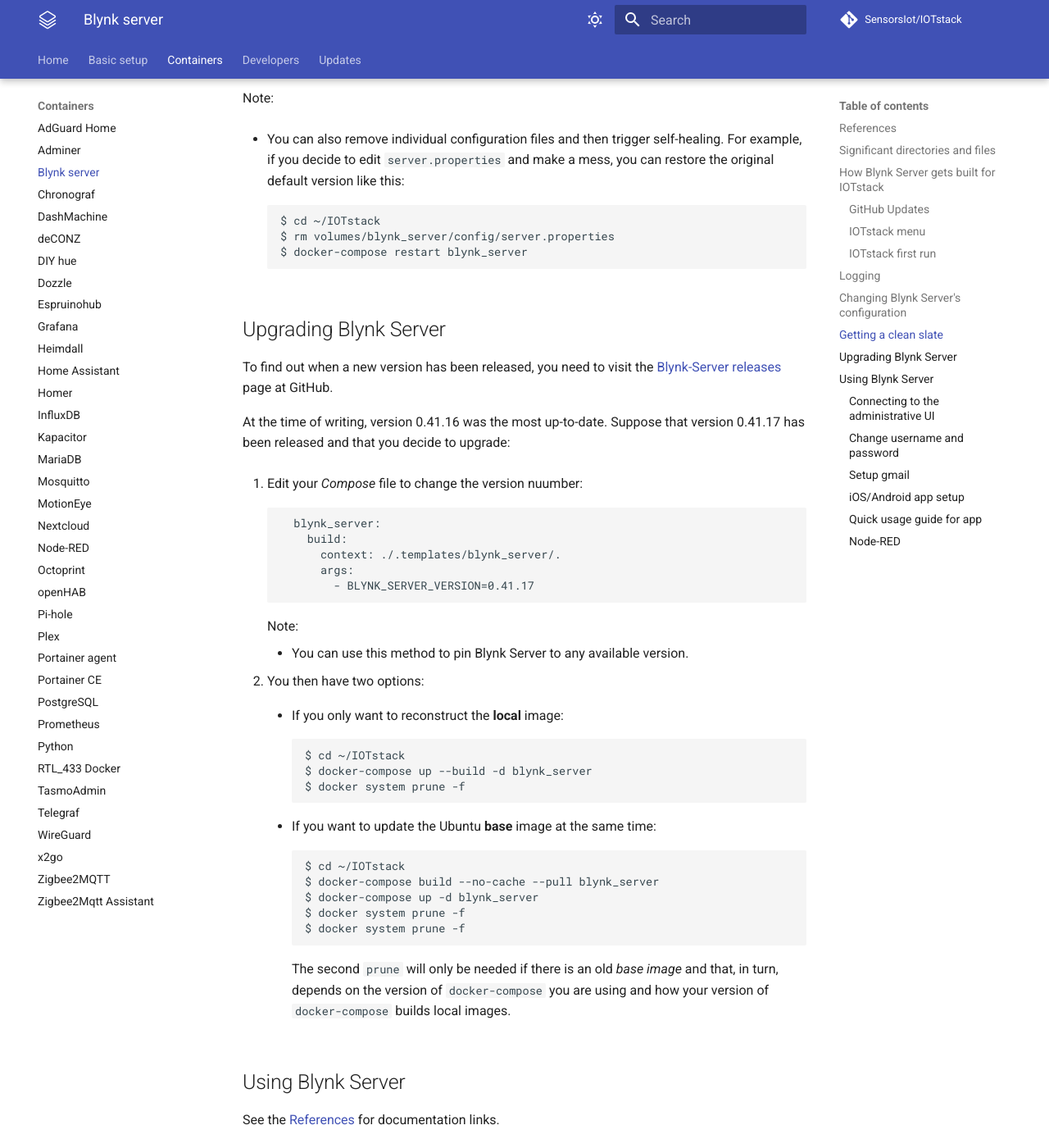
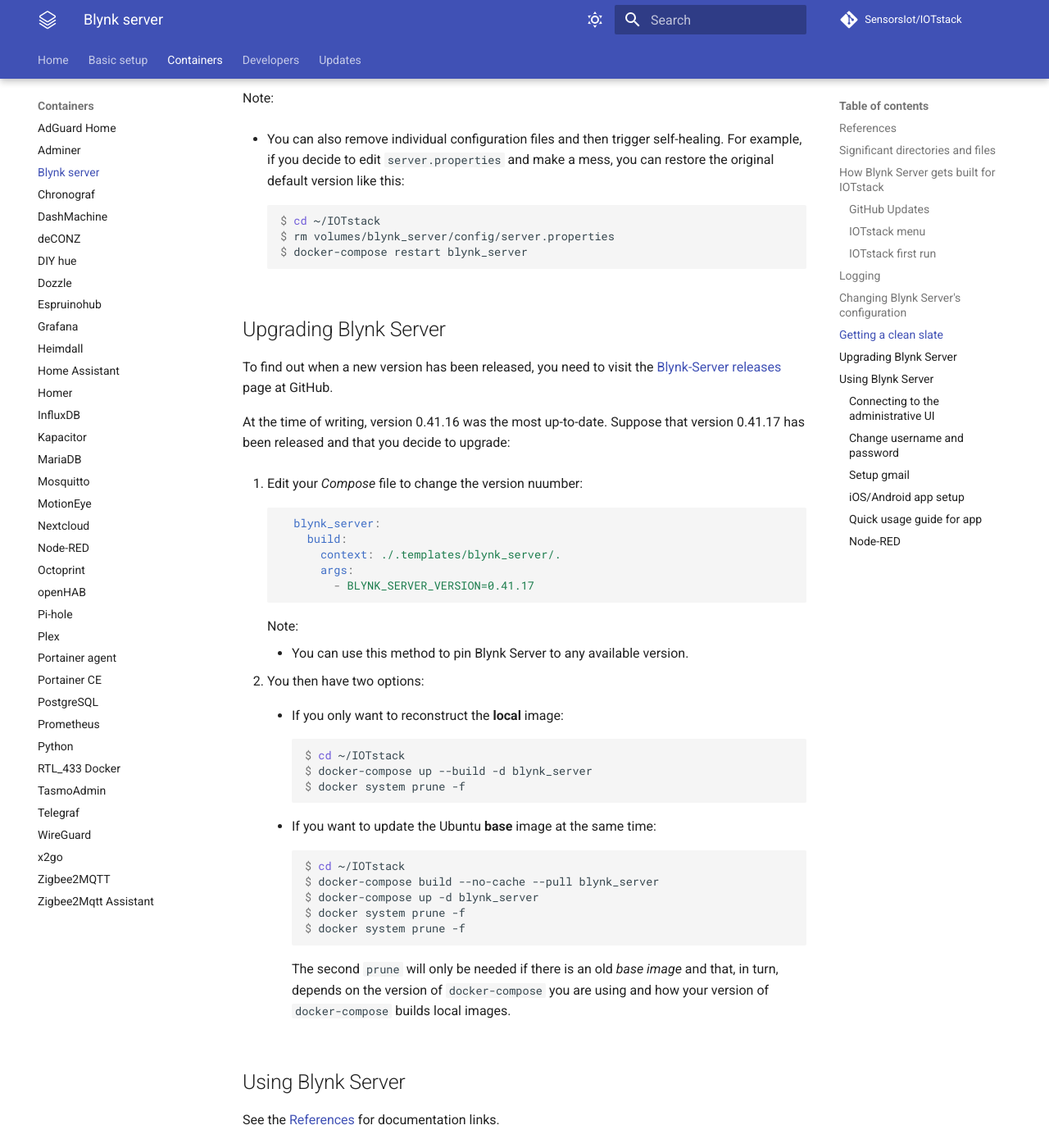
Before and after one commit to gcgarner/IOTstack, an MkDocs documentation site: the page built from docs/Containers/Blynk_server.md, in a window 1280 px wide and 1400 px high, scrolled down 4117 px. Shown: the whole window at 82% size. Built offline with MkDocs 1.6.1 and Material for MkDocs 9.7.7, drawn with Linux system fonts in a browser that asks for light colours; comment, search, counter and statistics services are not loaded; some of the changed text lies outside the part shown.

Commit message:
change bash codefence to console, other opportunistic fences
Signed-off-by: Phill Kelley <34226495+Paraphraser@users.noreply.github.com>

````diff
--- a/docs/Containers/Blynk_server.md
+++ b/docs/Containers/Blynk_server.md
@@ -72,14 +72,14 @@
 
 On a first install of IOTstack, you run the menu, choose your containers, and are told to do this:
 
-```bash
+```console
 $ cd ~/IOTstack
 $ docker-compose up -d
 ```
 
 `docker-compose` reads the *Compose* file. When it arrives at the `blynk_server` fragment, it finds:
 
-```
+```yaml
   blynk_server:
     build:
       context: ./.templates/blynk_server/.
@@ -99,7 +99,7 @@
 
 The *Dockerfile* begins with:
 
-```
+```Dockerfile
 FROM ubuntu
 ```
 
@@ -117,7 +117,7 @@
 
 When you run the `docker images` command after Blynk Server has been built, you *may* see two rows that are relevant:
 
-```bash
+```console
 $ docker images
 REPOSITORY              TAG      IMAGE ID       CREATED         SIZE
 iotstack_blynk_server   latest   3cd6445f8a7e   3 hours ago     652MB
@@ -135,7 +135,7 @@
 
 You can inspect Blynk Server's log by:
 
-```
+```console
 $ docker logs blynk_server
 ```
 
@@ -153,7 +153,7 @@
 
 The two `.properties` files can be used to alter Blynk Server's configuration. When you make change to these files, you activate then by restarting the container:
 
-```
+```console
 $ cd ~/IOTstack
 $ docker-compose restart blynk_server
 ```
@@ -162,7 +162,7 @@
 
 Erasing Blynk Server's persistent storage area triggers self-healing and restores known defaults:
 
-```
+```console
 $ cd ~/IOTstack
 $ docker-compose rm --force --stop -v blynk_server
 $ sudo rm -rf ./volumes/blynk_server
@@ -172,7 +172,7 @@
 
 * You can also remove individual configuration files and then trigger self-healing. For example, if you decide to edit `server.properties` and make a mess, you can restore the original default version like this:
 
-	```
+	```console
 	$ cd ~/IOTstack
 	$ rm volumes/blynk_server/config/server.properties
 	$ docker-compose restart blynk_server
@@ -186,7 +186,7 @@
 
 1. Edit your *Compose* file to change the version nuumber:
 
-	```
+	```yaml
 	  blynk_server:
 	    build:
 	      context: ./.templates/blynk_server/.
@@ -202,7 +202,7 @@
 
 	- If you only want to reconstruct the **local** image:
 
-		```
+		```console
 		$ cd ~/IOTstack
 		$ docker-compose up --build -d blynk_server
 		$ docker system prune -f
@@ -210,7 +210,7 @@
 
 	- If you want to update the Ubuntu **base** image at the same time:
 
-		```
+		```console
 		$ cd ~/IOTstack
 		$ docker-compose build --no-cache --pull blynk_server
 		$ docker-compose up -d blynk_server
@@ -243,7 +243,7 @@
 2. Save changes.
 3. Restart the container using either Portainer or the command line:
 
-	```
+	```console
 	$ cd ~/IOTstack
 	$ docker-compose restart blynk_server
 	```
````
